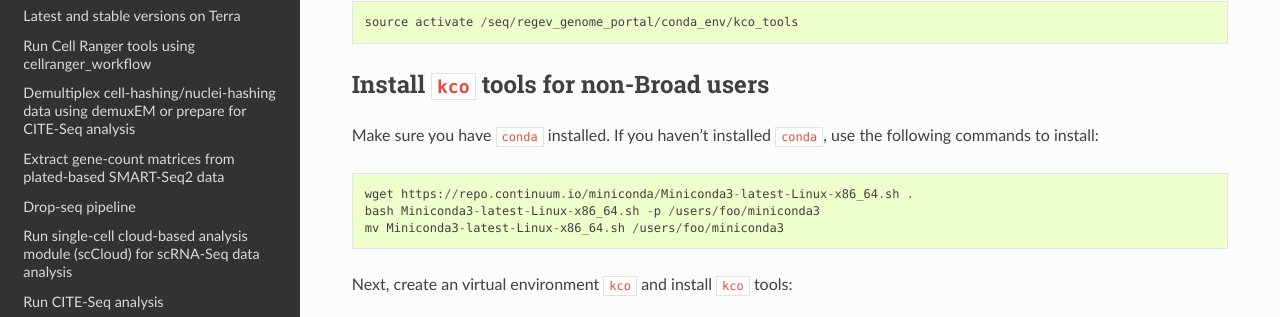
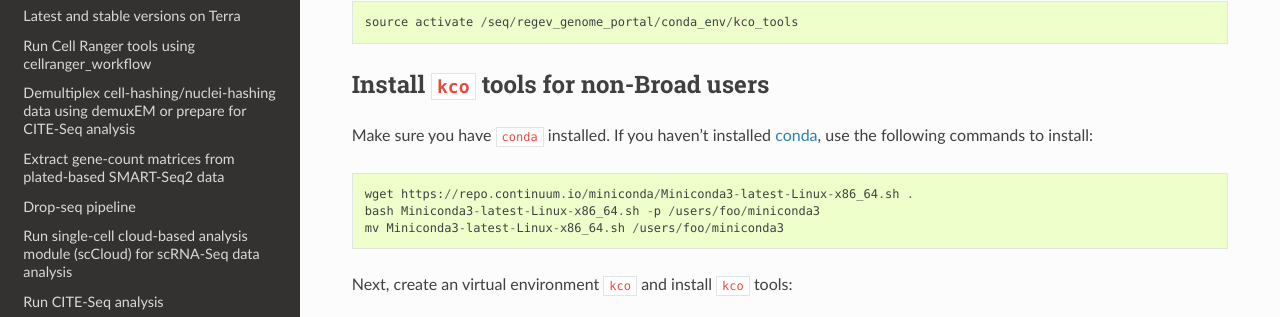
Before and after one commit to lilab-bcb/cumulus, a Sphinx documentation site: the page built from docs/command_line.rst, in a window 1280 px wide and 900 px high, scrolled down 496 px. Shown: the part 133-450 px from the top of the window. Built offline with Sphinx 7.4.7 and the Read the Docs theme 2.0.0, drawn with Linux system fonts in a browser that asks for light colours.

```diff
--- a/docs/command_line.rst
+++ b/docs/command_line.rst
@@ -23,7 +23,7 @@ Activate the kco virtual environment::
 Install ``kco`` tools for non-Broad users
 ^^^^^^^^^^^^^^^^^^^^^^^^^^^^^^^^^^^^^^^^^
 
-Make sure you have ``conda`` installed. If you haven't installed ``conda``, use the following commands to install::
+Make sure you have ``conda`` installed. If you haven't installed conda_, use the following commands to install::
 
 	wget https://repo.continuum.io/miniconda/Miniconda3-latest-Linux-x86_64.sh .
 	bash Miniconda3-latest-Linux-x86_64.sh -p /users/foo/miniconda3
```
Also changed, not shown: other parts of docs/command_line.rst (+3 -0 lines).
